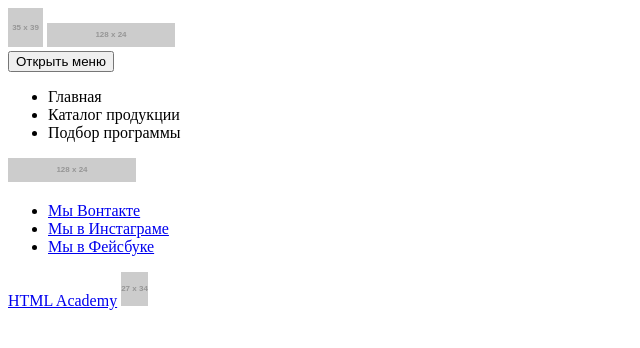
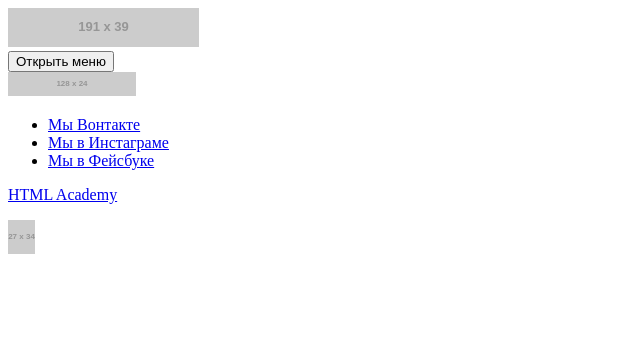
Before and after one commit to Egor-arkharov/976243-cat-energy-19, a website: page source/form.html in a window 1280 px wide. Shown: the whole page, without its empty margins (0-640 px from the left). Drawn offline with Linux system fonts and the light colour scheme; placeholder pictures from the web are drawn by us.

Commit message:
Все исправления страницы формы

```diff
--- a/source/form.html
+++ b/source/form.html
@@ -5,32 +5,24 @@
   <title>Подбор программы — Cat Energy</title>
 </head>
 <body>
-  <header class="page-header">
-    <img class="page-header__icon" src="https://via.placeholder.com/35x39" alt="Маленькая иконка Cat Energy">
-    <a href="#" class="page-header__logo">
-      <img class="page-header__logo-image" src="https://via.placeholder.com/128x24" alt="Логотип Cat Energy">
+  <header class="header">
+    <a href="#" class="header__logo">
+      <img class="header__logo-image" src="https://via.placeholder.com/191x39" alt="Логотип Cat Energy">
     </a>
-    <nav class="main-nav">
+    <nav class="header__nav main-nav">
       <button class="main-nav__toggle" type="button">Открыть меню</button>
-    <div class="main-nav__wrapper">
-      <ul class="main-nav__list site-list">
-        <li class="site-list__item">Главная</li>
-        <li class="site-list__item">Каталог продукции</li>
-        <li class="site-list__item">Подбор программы</li>
-      </ul>
-    </div>
     </nav>
   </header>
 
-	<main>
+  <main class="main">
 
   </main>
 
-  <footer class="page-footer">
-    <a href="#" class="page-footer__logo">
-      <img class="page-footer__logo-image" src="https://via.placeholder.com/128x24" alt="Кэт энерджи">
+  <footer class="footer">
+    <a href="#" class="footer__logo">
+      <img class="footer__logo-image" src="https://via.placeholder.com/128x24" alt="Кэт энерджи">
     </a>
-    <div class="page-footer__social social">
+    <div class="footer__social social">
       <ul class="social__list">
         <li class="social__item">
           <a href="#" class="social__link">Мы Вонтакте</a>
@@ -43,9 +35,9 @@
         </li>
       </ul>
     </div>
-    <div class="page-footer__copyright copyright">
-      <a href="#" class="copyright__title">HTML Academy</a>
+    <div class="footer__copyright copyright">
       <a href="#" class="copyright__logo">
+        <p class="copyright__logo-text">HTML Academy</p>
         <img src="https://via.placeholder.com/27x34" class="copyright__logo-image"  alt="Логотип HTML Academy">
       </a>
     </div>
```
Lines whose indentation alone changed are shown as unchanged.
